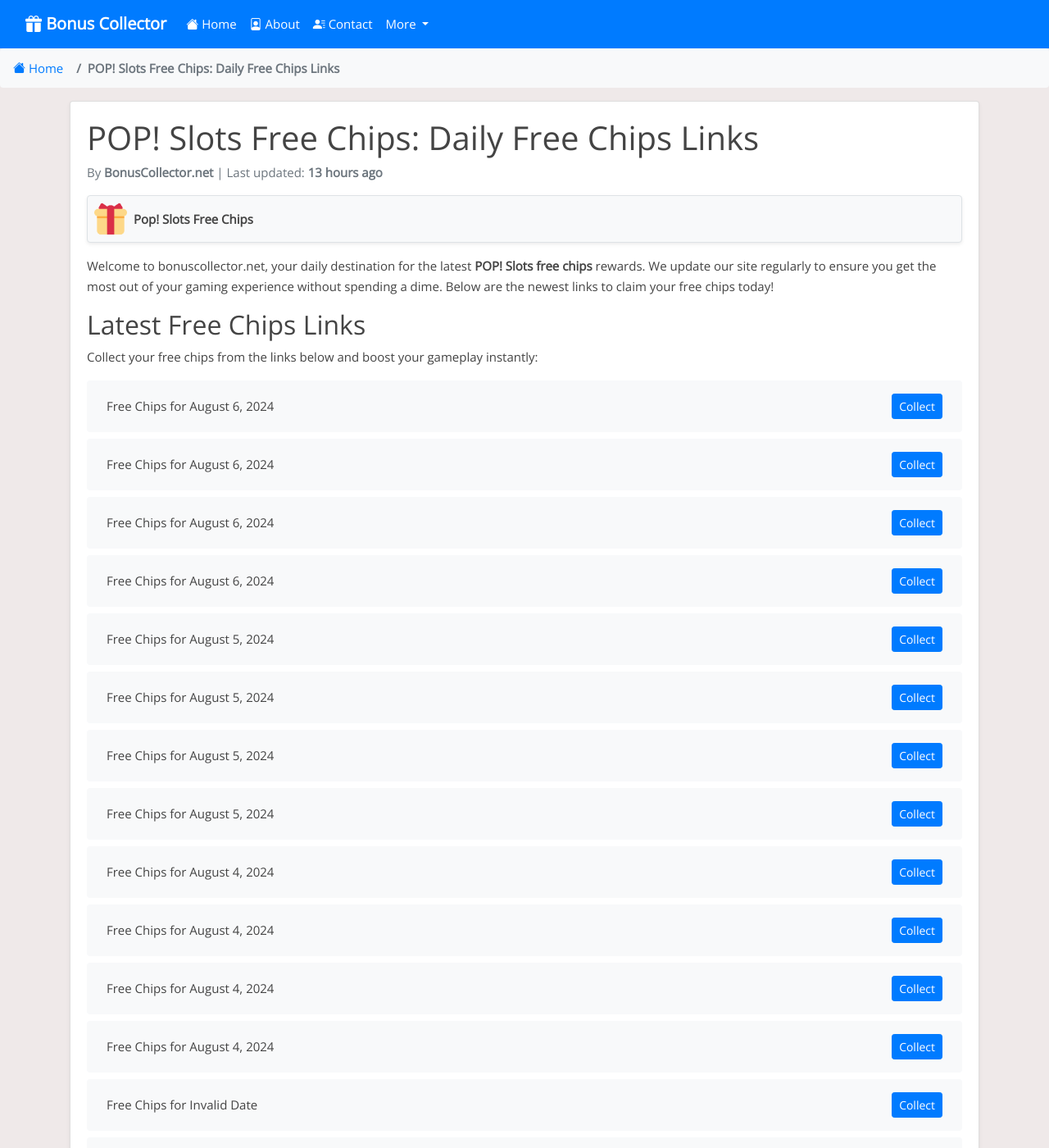
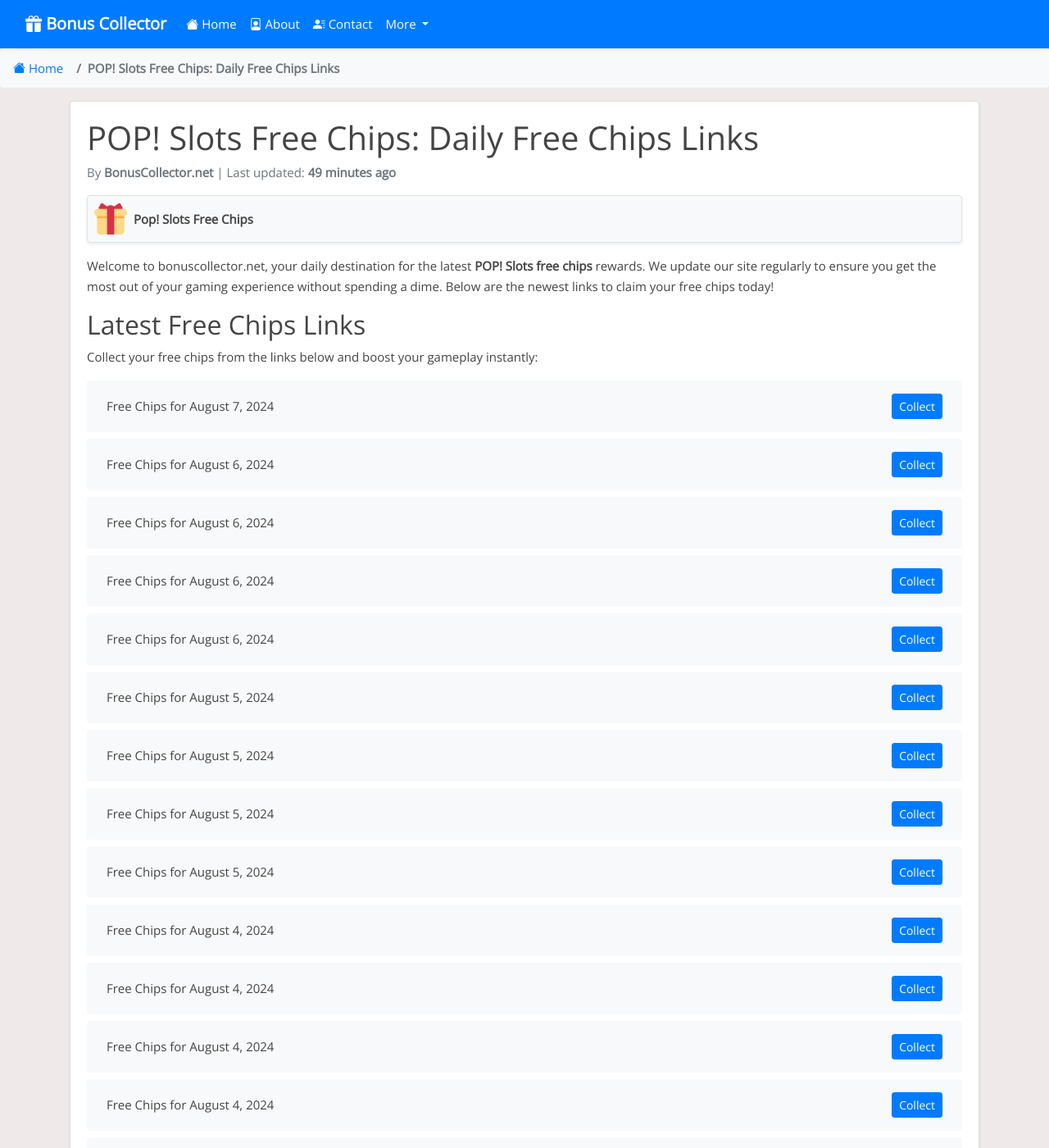
Before and after one commit to Prollad99/bs-net, a Jekyll site: the page built from _posts/2024-06-29-pop-slots.md, in a window 1280 px wide and 1400 px high. Shown: the whole window at 82% size. Built offline with Jekyll 4.4.1, drawn with Linux system fonts in a browser that asks for light colours; nearby versions of some CDN libraries; comment, search, counter and statistics services are not loaded.

Commit message:
Update pop-slots reward links and last modified date

```diff
--- a/_data/include_files.yml
+++ b/_data/include_files.yml
@@ -44,7 +44,7 @@
   last_modified: 2024-08-06 13:31:50
 
 pop-slots.html:
-  last_modified: 2024-08-06 13:12:07
+  last_modified: 2024-08-07 01:59:35
 
 bingo-blitz.html:
   last_modified: 2024-08-06 14:33:36
--- a/_includes/pop-slots.html
+++ b/_includes/pop-slots.html
@@ -1,4 +1,8 @@
 <ul class="list-group mt-3 mb-4">
+  <li class="list-group-item d-flex justify-content-between align-items-center">
+    <span>Free Chips for August 7, 2024</span>
+    <a href="https://popslots.casino/4dvRTV7" class="btn btn-primary btn-sm">Collect</a>
+  </li>
   <li class="list-group-item d-flex justify-content-between align-items-center">
     <span>Free Chips for August 6, 2024</span>
     <a href="https://landingpages.popslotscasino.com/2.729.103451/site/pages/landingpop/index.html?coupon=RPOP_2M_20240806_IG_sdfgu_CM" class="btn btn-primary btn-sm">Collect</a>
@@ -395,8 +399,4 @@
     <span>Free Chips for Invalid Date</span>
     <a href="http://popslots.casino/3W9SQLU" class="btn btn-primary btn-sm">Collect</a>
   </li>
-  <li class="list-group-item d-flex justify-content-between align-items-center">
-    <span>Free Chips for Invalid Date</span>
-    <a href="https://landingpages.popslotscasino.com/2.729.103451/site/pages/landingpop/index.html?coupon=RPOP_1M_20240713_IG_asdgu_CM" class="btn btn-primary btn-sm">Collect</a>
-  </li>
 </ul>
```
Also changed, not shown: links-json/pop-slots.json (+4 -3 lines).
